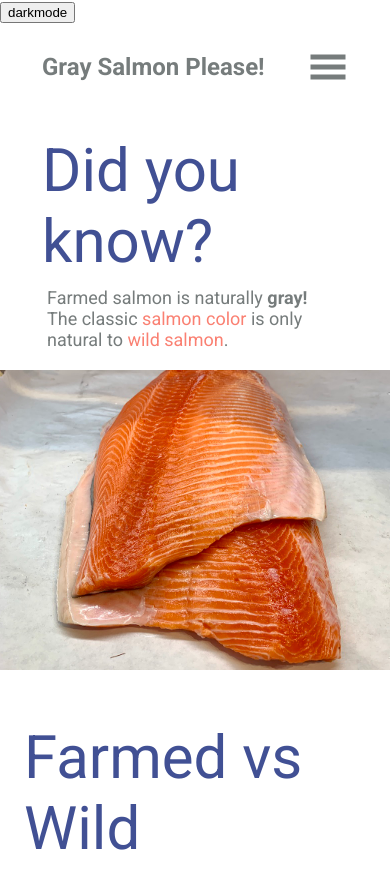
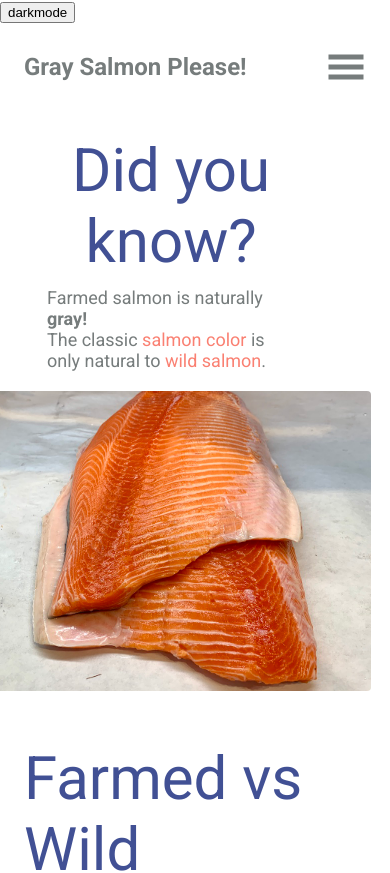
Before and after one commit to sungyotkim/gray-salmon-please, a React (Vite) app in the folder gray-salmon-please/: page / in a window 390 px wide. Shown: the top 873 px of the page. Built offline with nearby package versions, Linux system fonts and the light colour scheme.

Commit message:
fix margins and sizing

```diff
--- a/gray-salmon-please/src/App.tsx
+++ b/gray-salmon-please/src/App.tsx
@@ -45,11 +45,13 @@ function App() {
 
   return (
     <>
-      <div className={darkMode ? "background-dark" : "background"}></div>
-      <button onClick={toggle}>darkmode</button>
-      <NavBar />
-      <MainContentBody />
-      <InteractiveCharts />
+      <div className="container">
+        <div className={darkMode ? "background-dark" : "background"}></div>
+        <button onClick={toggle}>darkmode</button>
+        <NavBar />
+        <MainContentBody />
+        <InteractiveCharts />
+      </div>
     </>
   );
 }
--- a/gray-salmon-please/src/components/MainContentBody/Comparison/Comparison.css
+++ b/gray-salmon-please/src/components/MainContentBody/Comparison/Comparison.css
@@ -34,6 +34,7 @@
   .comparison-table {
     width: 50%;
     justify-content: center;
+    margin: 0 auto;
   }
 
   .comparison-left-container {
--- a/gray-salmon-please/src/components/MainContentBody/Introduction/Introduction.css
+++ b/gray-salmon-please/src/components/MainContentBody/Introduction/Introduction.css
@@ -24,6 +24,10 @@
     flex-direction: column;
   }
 
+  .introduction-text-container > h2 {
+    text-align: center;
+  }
+
   #introduction-hero {
     width: 400px;
     height: 300px;
--- a/gray-salmon-please/src/components/MainContentBody/MainContentBody.css
+++ b/gray-salmon-please/src/components/MainContentBody/MainContentBody.css
@@ -1,5 +1,6 @@
 .main-content-wrapper {
   width: 100vw;
+  width: calc(100vw - 48px);
   padding: 0 24px;
   box-sizing: border-box;
 }
--- a/gray-salmon-please/src/components/MainContentBody/WhyAddColorExplanation/WhyAddColorExplanation.css
+++ b/gray-salmon-please/src/components/MainContentBody/WhyAddColorExplanation/WhyAddColorExplanation.css
@@ -32,12 +32,15 @@
 }
 
 #salmofan {
-  width: 540px;
+  width: 100%;
+  max-width: 540px;
   height: 200px;
+  margin: 0 auto;
 }
 
 #salmofan-lineal {
   width: 60%;
   min-width: 452px;
   height: 100px;
+  margin: 0 auto;
 }
--- a/gray-salmon-please/src/components/NavBar/NavBar.css
+++ b/gray-salmon-please/src/components/NavBar/NavBar.css
@@ -1,11 +1,11 @@
 .nav-wrapper {
-  width: 100vw;
+  width: 100%;
   height: 88px;
-  padding: 0 24px;
-  box-sizing: border-box;
   position: sticky;
   top: 0;
   left: 0;
+  right: 0;
+  margin: 0;
   background-color: #ffffff;
 }
 
@@ -14,11 +14,13 @@
 }
 
 .nav-container {
-  padding: 24px 0;
+  padding: 24px 24px 0;
   height: 40px;
   /* width: 1400px; */
   /* margin: 0 auto; */
-  width: min(100% - 2rem, 1400px);
+  /* width: min(100% - 2rem, 1400px); */
+  width: calc(100% - 48px);
+  /* box-sizing: border-box; */
   margin-inline: auto;
   display: flex;
   justify-content: space-between;
--- a/gray-salmon-please/src/index.css
+++ b/gray-salmon-please/src/index.css
@@ -17,6 +17,7 @@
   --salmon-color: #fa8072;
 
   color: var(--gray-color);
+  margin: 0;
 }
 
 a {
@@ -29,10 +30,17 @@ a:hover {
   color: var(--rum-color);
 }
 
+* {
+  margin: 0;
+}
+
 body {
   margin: 0;
+  top: 0;
+  bottom: 0;
+  left: 0;
+  right: 0;
   min-width: 320px;
-  /* min-height: 100vh; */
   position: relative;
   font-family: "Roboto", sans-serif;
 }
@@ -108,3 +116,7 @@ p {
   z-index: -10;
   background-color: #242424;
 }
+
+.container {
+  width: 100%;
+}
```
